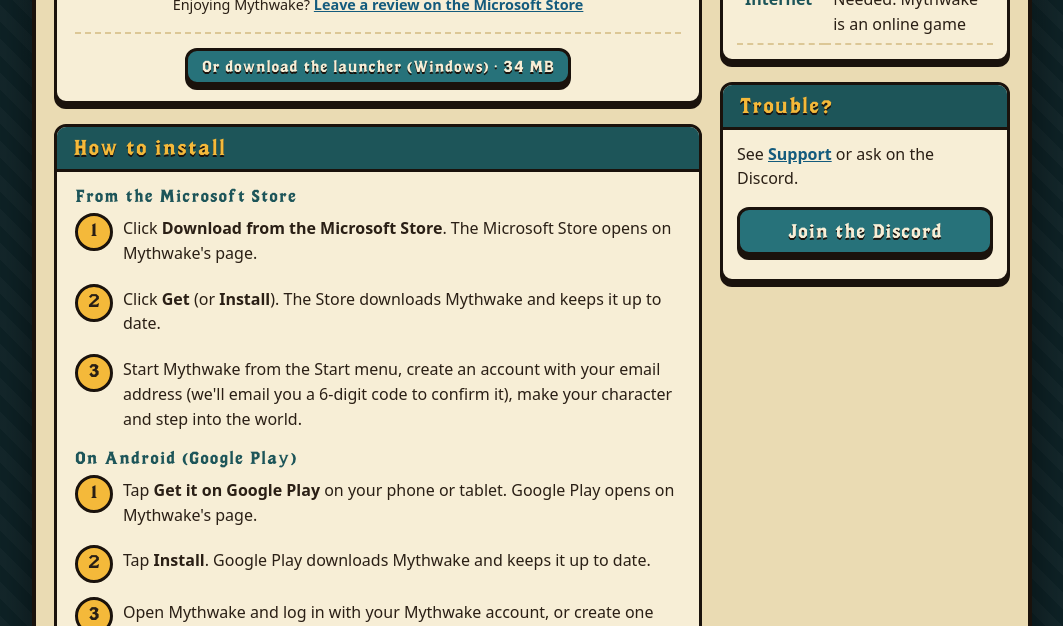
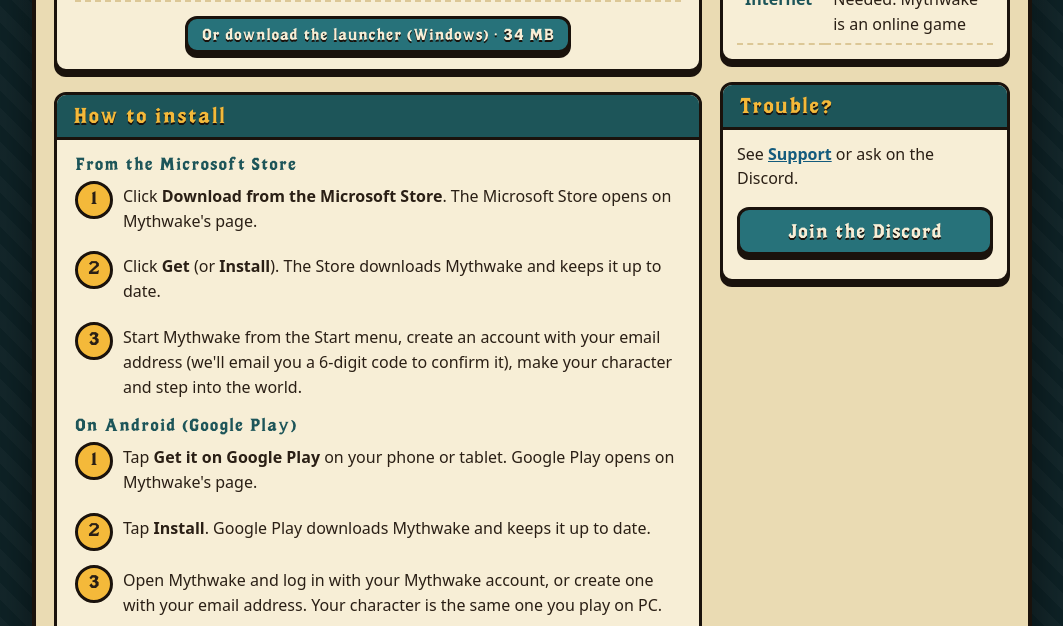
Before and after one commit to Baynav/playmythwake-site, a plain HTML site: page download.html in a window 1280 px wide. Shown: the part 474-1100 px from the top of the page, without its empty margins (108-1171 px from the left). Drawn offline with Linux system fonts and the light colour scheme.

Commit message:
Download page: no review line

```diff
--- a/download.html
+++ b/download.html
@@ -38,7 +38,6 @@
         <div class="box-body center">
           <p>Get Mythwake on Windows from the Microsoft Store, or on Android from Google Play. Both install in one tap and keep themselves up to date, and you play with the same account in the same world.</p>
           <div class="store-badges"><a class="store-badge store-badge-big" data-store href="https://apps.microsoft.com/detail/9NCS6GLQ56GV?mode=direct"><img src="img/ms-store-badge.svg" alt="Download from the Microsoft Store" width="200" height="55"></a><a class="store-badge store-badge-big" data-play href="https://play.google.com/store/apps/details?id=com.playmythwake.mythwake"><img src="img/google-play-badge.png" alt="Get it on Google Play" width="185" height="55"></a></div>
-          <p class="note small">Enjoying Mythwake? <a data-store-review href="https://apps.microsoft.com/detail/9NCS6GLQ56GV">Leave a review on the Microsoft Store</a></p>
           <p class="launcher-alt" id="launcher"><a class="btn btn-small btn-teal" data-download>Or download the launcher (Windows) &middot; 34 MB</a></p>
         </div>
       </section>
```
